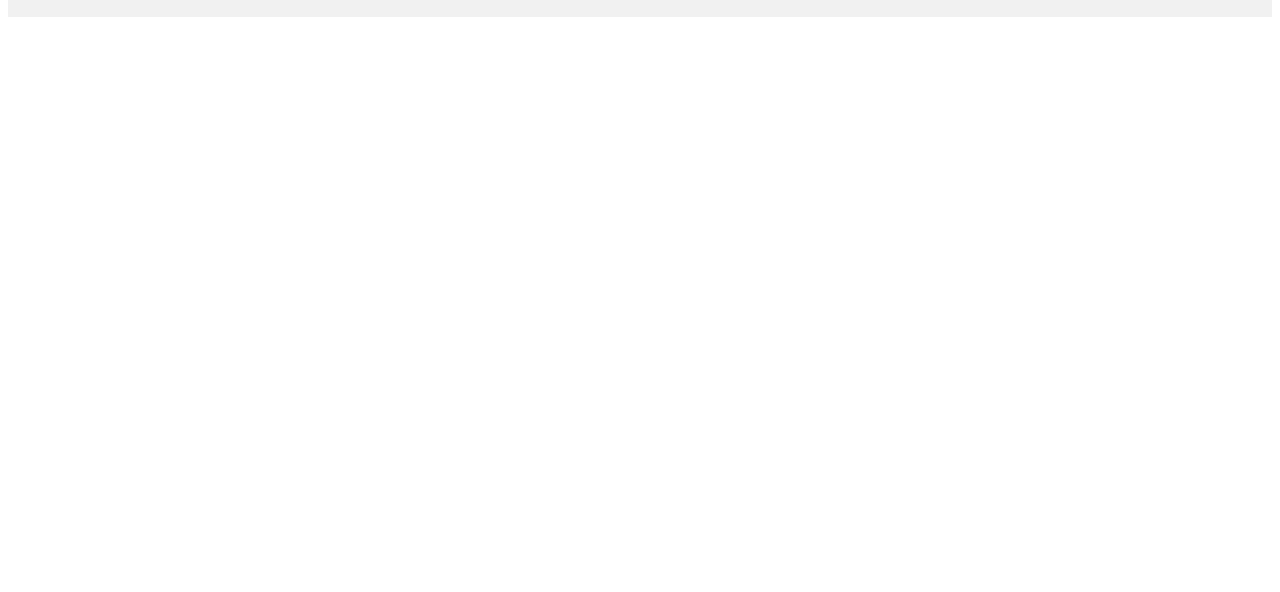
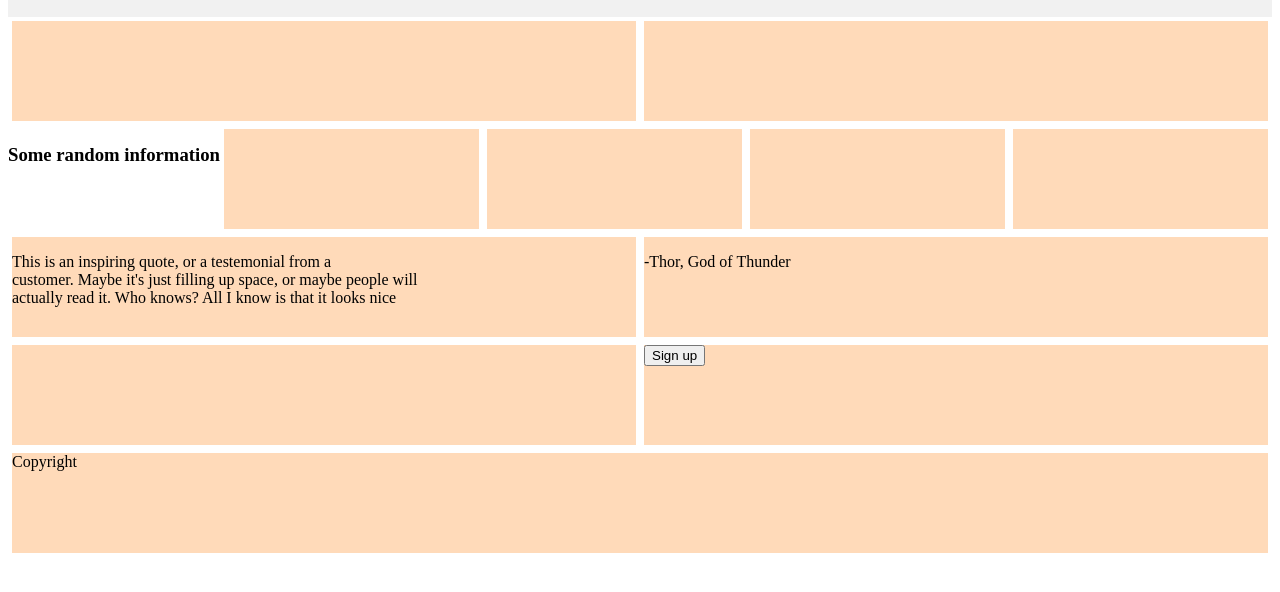
Before and after one commit to Tanish-R/landing_page, a plain HTML site: page index.html in a window 1280 px wide. Shown: the part 80-672 px from the top of the page. Drawn offline with Linux system fonts and the light colour scheme.

Commit message:
created initial html Added flexbox containers and items in html to create structure for landing page

```diff
--- a/index.html
+++ b/index.html
@@ -15,5 +15,40 @@
           <a href="#about">About</a>
         </div>
       </div>
+
+      <div class = "flex-container top">
+        <div class="one"></div>
+        <div class="two"></div>
+      </div>
+
+      <div class = "flex-container middle-boxes">
+        <h3>Some random information</h3>
+        <div class="one"></div>
+        <div class="two"></div>
+        <div class="three"></div>
+        <div class="four"></div>
+      </div>
+
+      <div class="flex-container quote">
+        <div class="one">
+            <p>This is an inspiring quote, or a testemonial from a <br>
+            customer. Maybe it's just filling up space, or maybe people will <br>
+            actually read it. Who knows? All I know is that it looks nice</p>
+        </div>
+        <div class="two">
+            <p>-Thor, God of Thunder</p>
+        </div>
+      </div>
+
+      <div class="flex-container signup">
+        <div class="one"></div>
+        <div class="two">
+            <button>Sign up</button>
+        </div>
+      </div>
+
+      <div class="flex-container footer">
+        <div class="one">Copyright</div>
+      </div>
 </body>
 </html>
--- a/styles.css
+++ b/styles.css
@@ -39,3 +39,14 @@
 .header-right {
     float: right;
   }
+
+  .flex-container{
+    display: flex;
+  }
+
+  .flex-container div {
+    background-color: peachpuff;
+    border: 4px solid white;
+    height: 100px;
+    flex: 1 1 0%;
+  }
```
